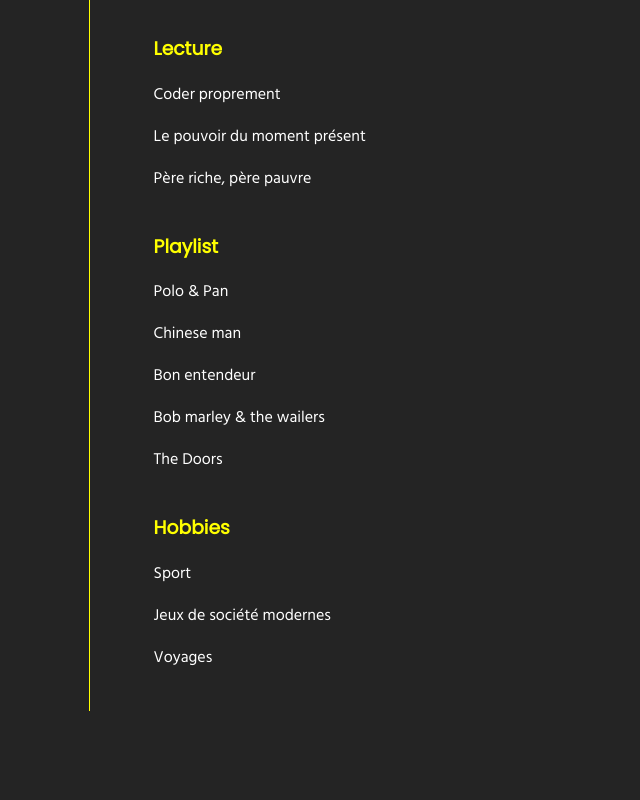
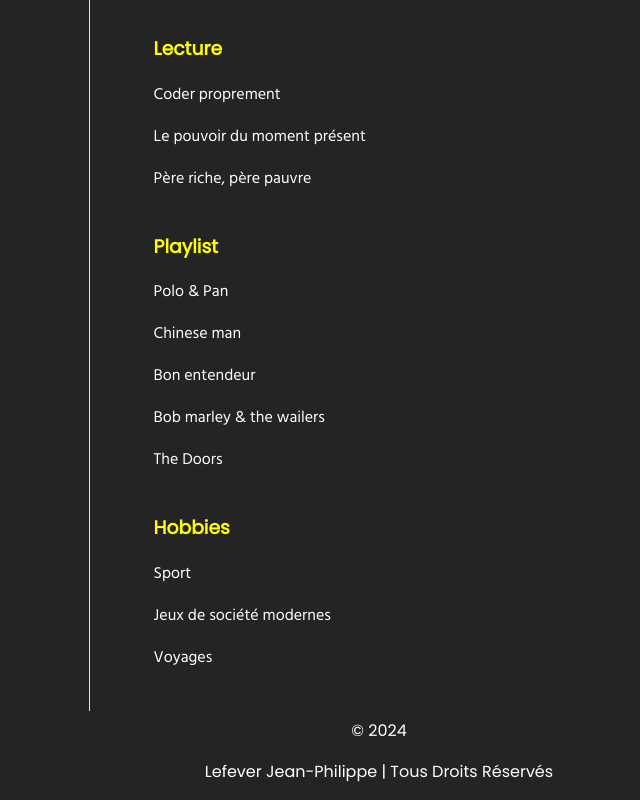
Before and after one commit to JP-Lefever/Portfolio, a React (Vite) app: page /about in a window 1280 px wide. Shown: the part 1051-1851 px from the top of the page, without its empty margins (261-901 px from the left). Before the commit the page ends 1770 px from the top, so only its background shows below. Built offline with nearby package versions, Linux system fonts and the light colour scheme.

Commit message:
feat : add footer

```diff
--- a/src/App.tsx
+++ b/src/App.tsx
@@ -4,6 +4,7 @@
 import { LangProvider } from "./contexts/LangContext";
 import Theme from "./components/theme/Theme";
 import { Outlet } from "react-router-dom";
+import Footer from "./components/footer/Footer";
 
 function App() {
 	return (
@@ -14,6 +15,7 @@
 				<main>
 					<Outlet />
 				</main>
+				<Footer />
 			</LangProvider>
 		</>
 	);
--- /dev/null
+++ b/src/components/footer/Footer.tsx
@@ -0,0 +1,14 @@
+import style from "./footer.module.css";
+
+export default function Footer() {
+	return (
+		<>
+			<footer className={style.footer}>
+				<div>
+					<p>&copy; 2024</p>
+					<p>Lefever Jean-Philippe | Tous Droits Réservés</p>
+				</div>
+			</footer>
+		</>
+	);
+}
--- /dev/null
+++ b/src/components/footer/footer.module.css
@@ -0,0 +1,11 @@
+.footer {
+	color: var(--text-color);
+	font-family: var(--primary-font);
+	width: 60vw;
+	margin: auto;
+	text-align: center;
+	height: 10vh;
+	display: flex;
+	flex-direction: column;
+	justify-content: center;
+}
--- a/src/components/scrollAnimation/ScrollAnimation.tsx
+++ b/src/components/scrollAnimation/ScrollAnimation.tsx
@@ -8,7 +8,7 @@
 export const ScrollAnimation = ({ children }: ScrollAnimationType) => {
 	const ref = useRef(null);
 	const isInView = useInView(ref, { once: true, amount: 0.4 });
-
+	console.log(ref);
 	const variants = {
 		hidden: { opacity: 0, y: -20, scale: 0 },
 		visible: { opacity: 1, y: 0, scale: 1, transition: { duration: 2 } },
@@ -44,3 +44,23 @@
 		</motion.div>
 	);
 };
+
+export const Scroll = ({ children }: ScrollAnimationType) => {
+	const ref = useRef(null);
+	const isInView = useInView(ref, { once: true, amount: 0.4 });
+	console.log(ref);
+	const variants = {
+		hidden: { opacity: 0, y: -20 },
+		visible: { opacity: 1, y: 0, transition: { duration: 2 } },
+	};
+	return (
+		<motion.div
+			ref={ref}
+			initial="hidden"
+			animate={isInView ? "visible" : "hiden"}
+			variants={variants}
+		>
+			{children}
+		</motion.div>
+	);
+};
--- a/src/pages/aboutPage/AboutPage.tsx
+++ b/src/pages/aboutPage/AboutPage.tsx
@@ -1,6 +1,6 @@
 import { useTranslation } from "../../contexts/LangContext";
 import style from "./aboutPage.module.css";
-import { ScrollAnimation } from "../../components/scrollAnimation/ScrollAnimation";
+import { Scroll } from "../../components/scrollAnimation/ScrollAnimation";
 
 export default function AboutPage() {
 	const { translations } = useTranslation();
@@ -11,15 +11,15 @@
 				<h2 className={style.h2About}>ABOUT</h2>
 				<article className={style.about}>
 					<h2 className={style.h2}>{translations.aboutPage.title}</h2>
-					<ScrollAnimation>
+					<Scroll>
 						<article className={style.catégory}>
 							<h3 className={style.h3}>{translations.aboutPage.devTitle}</h3>
 							<p className={style.text}>{translations.aboutPage.dev}</p>
 							<h3 className={style.h3}>{translations.aboutPage.manaTitle}</h3>
 							<p className={style.text}>{translations.aboutPage.management}</p>
 						</article>
-					</ScrollAnimation>
-					<ScrollAnimation>
+					</Scroll>
+					<Scroll>
 						<article className={style.catégory}>
 							<h3 className={style.h3}>
 								{translations.aboutPage.lectureTitle}
@@ -28,8 +28,8 @@
 							<p className={style.h4}>{translations.aboutPage.bookTwo}</p>
 							<p className={style.h4}>{translations.aboutPage.bookThree}</p>
 						</article>
-					</ScrollAnimation>
-					<ScrollAnimation>
+					</Scroll>
+					<Scroll>
 						<article className={style.catégory}>
 							<h3 className={style.h3}>
 								{translations.aboutPage.playlistTitle}
@@ -40,15 +40,15 @@
 							<p className={style.h4}>{translations.aboutPage.playlistFour}</p>
 							<p className={style.h4}>{translations.aboutPage.playlistFive}</p>
 						</article>
-					</ScrollAnimation>
-					<ScrollAnimation>
+					</Scroll>
+					<Scroll>
 						<article className={style.catégory}>
 							<h3 className={style.h3}>{translations.aboutPage.hobbieTitle}</h3>
 							<p className={style.h4}>{translations.aboutPage.sport}</p>
 							<p className={style.h4}>{translations.aboutPage.games}</p>
 							<p className={style.h4}>{translations.aboutPage.travel}</p>
 						</article>
-					</ScrollAnimation>
+					</Scroll>
 				</article>
 			</section>
 		</>
--- a/src/pages/homePage/HomePage.tsx
+++ b/src/pages/homePage/HomePage.tsx
@@ -6,14 +6,11 @@
 import SkillsPage from "../skillsPage/SkillsPage";
 import logo from "../../assets/images/logo.jpg";
 
-import { motion, useInView } from "framer-motion";
+import { motion } from "framer-motion";
 import { FadeAnimation } from "../../components/scrollAnimation/ScrollAnimation";
-import { useRef } from "react";
 
 export default function HomePage() {
 	const { translations } = useTranslation();
-	const ref = useRef(null);
-	const isInview = useInView(ref, { once: true });
 
 	return (
 		<>
@@ -22,10 +19,9 @@
 
 				<motion.div
 					className={style.navigation}
-					ref={ref}
 					initial={{ opacity: 0 }}
 					transition={{ duration: 2, delay: 2, ease: "easeInOut" }}
-					animate={isInview ? { opacity: 1 } : { opacity: 0 }}
+					animate={{ opacity: 1 }}
 				>
 					<Header />
 
```
